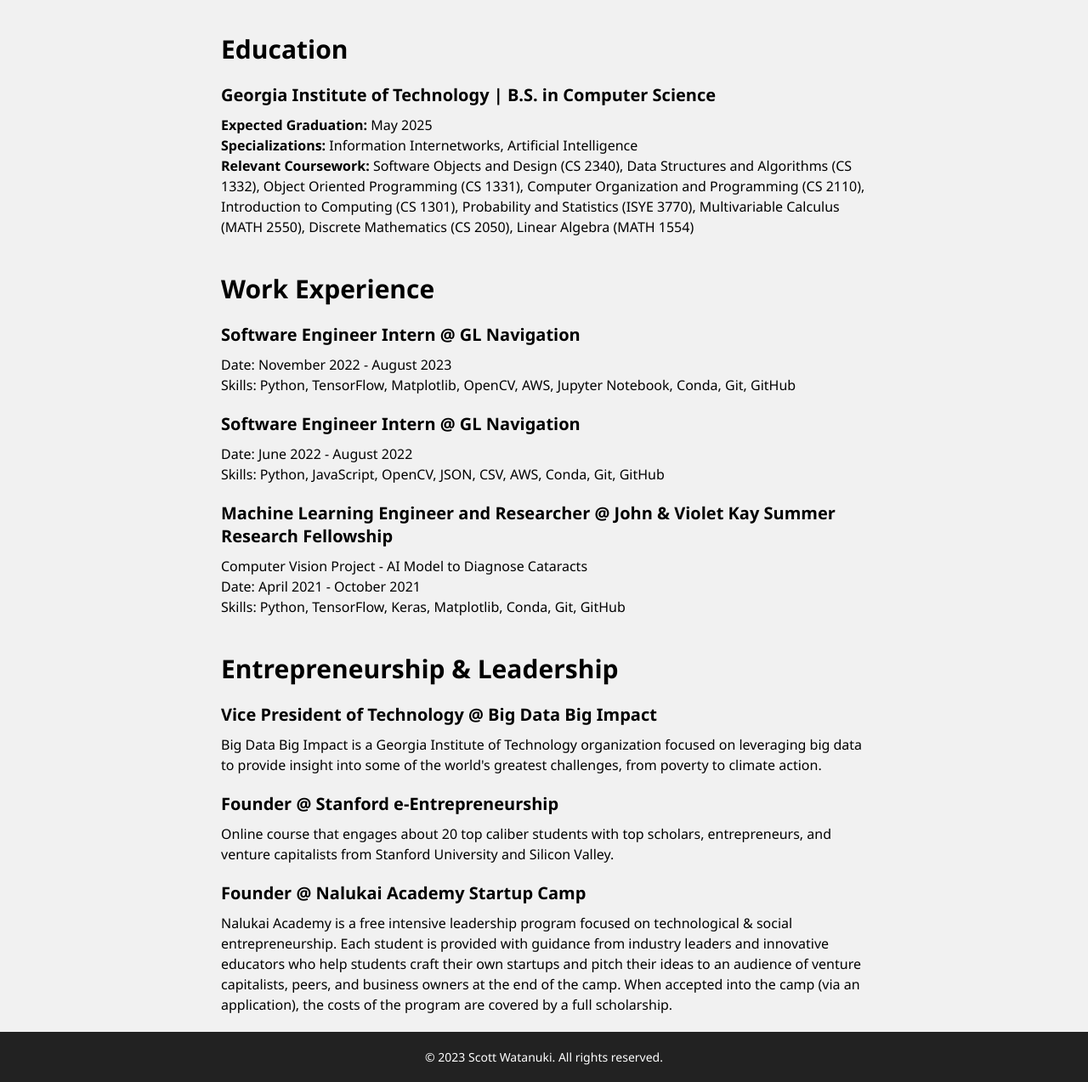
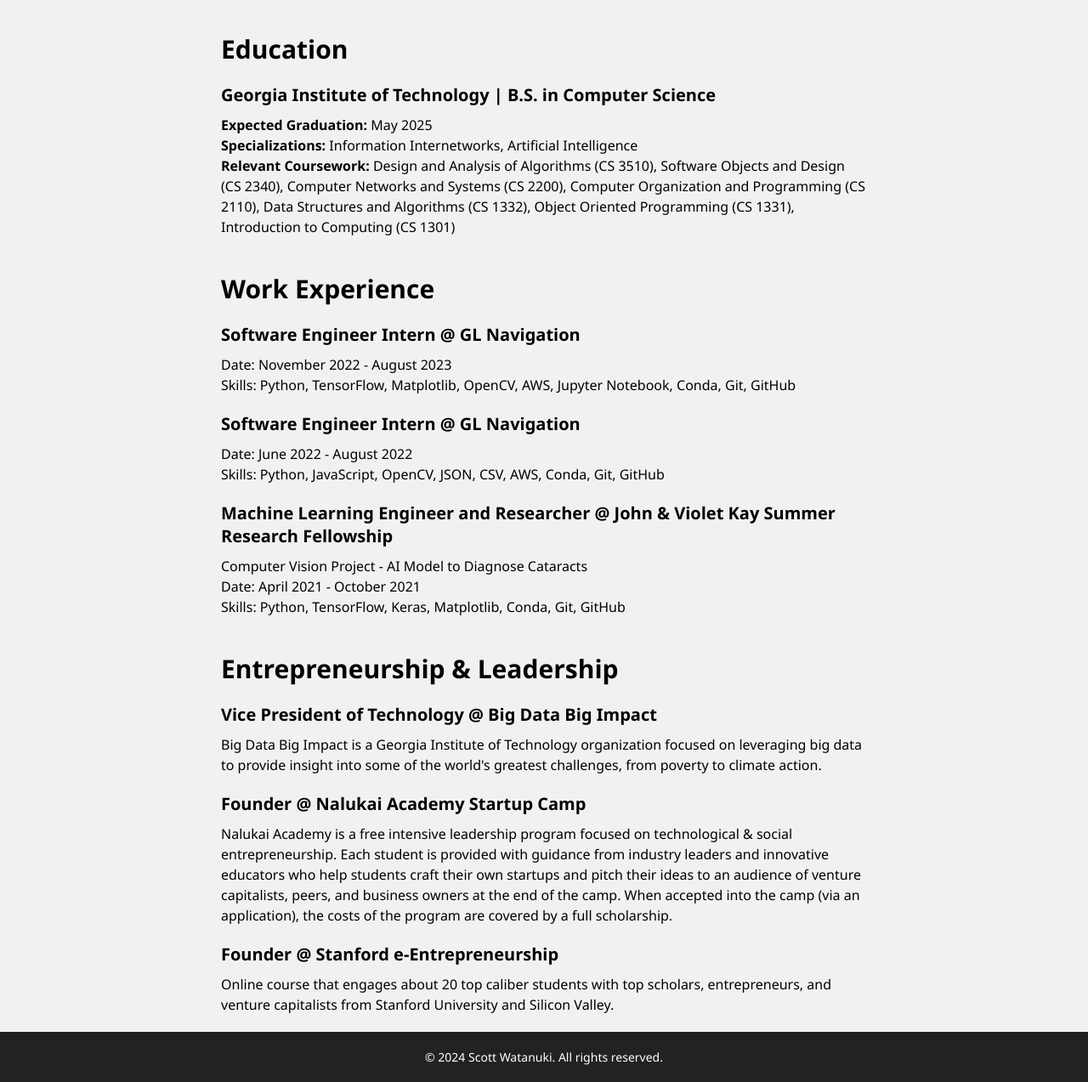
Before and after one commit to scottwatanuki/personalwebsite, a plain HTML site: page index.html in a window 1280 px wide. Shown: the part 1035-2308 px from the top of the page at 85% size. Drawn offline with Linux system fonts and the light colour scheme.

Commit message:
Update resume

```diff
--- a/index.html
+++ b/index.html
@@ -70,7 +70,7 @@
           <h3>Georgia Institute of Technology | B.S. in Computer Science</h3>
           <p><b>Expected Graduation:</b> May 2025</p>
           <p><b>Specializations:</b> Information Internetworks, Artificial Intelligence</p>
-          <p><b>Relevant Coursework:</b> Software Objects and Design (CS 2340), Data Structures and Algorithms (CS 1332), Object Oriented Programming (CS 1331), Computer Organization and Programming (CS 2110), Introduction to Computing (CS 1301), Probability and Statistics (ISYE 3770), Multivariable Calculus (MATH 2550), Discrete Mathematics (CS 2050), Linear Algebra (MATH 1554)</p>
+          <p><b>Relevant Coursework:</b> Design and Analysis of Algorithms (CS 3510), Software Objects and Design (CS 2340), Computer Networks and Systems (CS 2200), Computer Organization and Programming (CS 2110), Data Structures and Algorithms (CS 1332), Object Oriented Programming (CS 1331), Introduction to Computing (CS 1301)</p>
         </div>
       </div>
     </section>
@@ -105,12 +105,12 @@
           <p>Big Data Big Impact is a Georgia Institute of Technology organization focused on leveraging big data to provide insight into some of the world's greatest challenges, from poverty to climate action.</p>
         </div>
         <div class="experience">
+          <h3>Founder @ Nalukai Academy Startup Camp</h3>
+          <p>Nalukai Academy is a free intensive leadership program focused on technological & social entrepreneurship. Each student is provided with guidance from industry leaders and innovative educators who help students craft their own startups and pitch their ideas to an audience of venture capitalists, peers, and business owners at the end of the camp. When accepted into the camp (via an application), the costs of the program are covered by a full scholarship.</p>
+        </div>
+        <div class="experience">
           <h3>Founder @ Stanford e-Entrepreneurship</h3>
           <p>Online course that engages about 20 top caliber students with top scholars, entrepreneurs, and venture capitalists from Stanford University and Silicon Valley.</p>
-        </div>
-        <div class="experience">
-          <h3>Founder @ Nalukai Academy Startup Camp</h3>
-          <p>Nalukai Academy is a free intensive leadership program focused on technological & social entrepreneurship. Each student is provided with guidance from industry leaders and innovative educators who help students craft their own startups and pitch their ideas to an audience of venture capitalists, peers, and business owners at the end of the camp. When accepted into the camp (via an application), the costs of the program are covered by a full scholarship.</p>
         </div>
       </div>
     </section>
@@ -118,7 +118,7 @@
 
   <footer>
     <div class="container">
-      <p>&copy; 2023 Scott Watanuki. All rights reserved.</p>
+      <p>&copy; 2024 Scott Watanuki. All rights reserved.</p>
     </div>
   </footer>
 </body>
```
Also changed, not shown: 1 other file.
